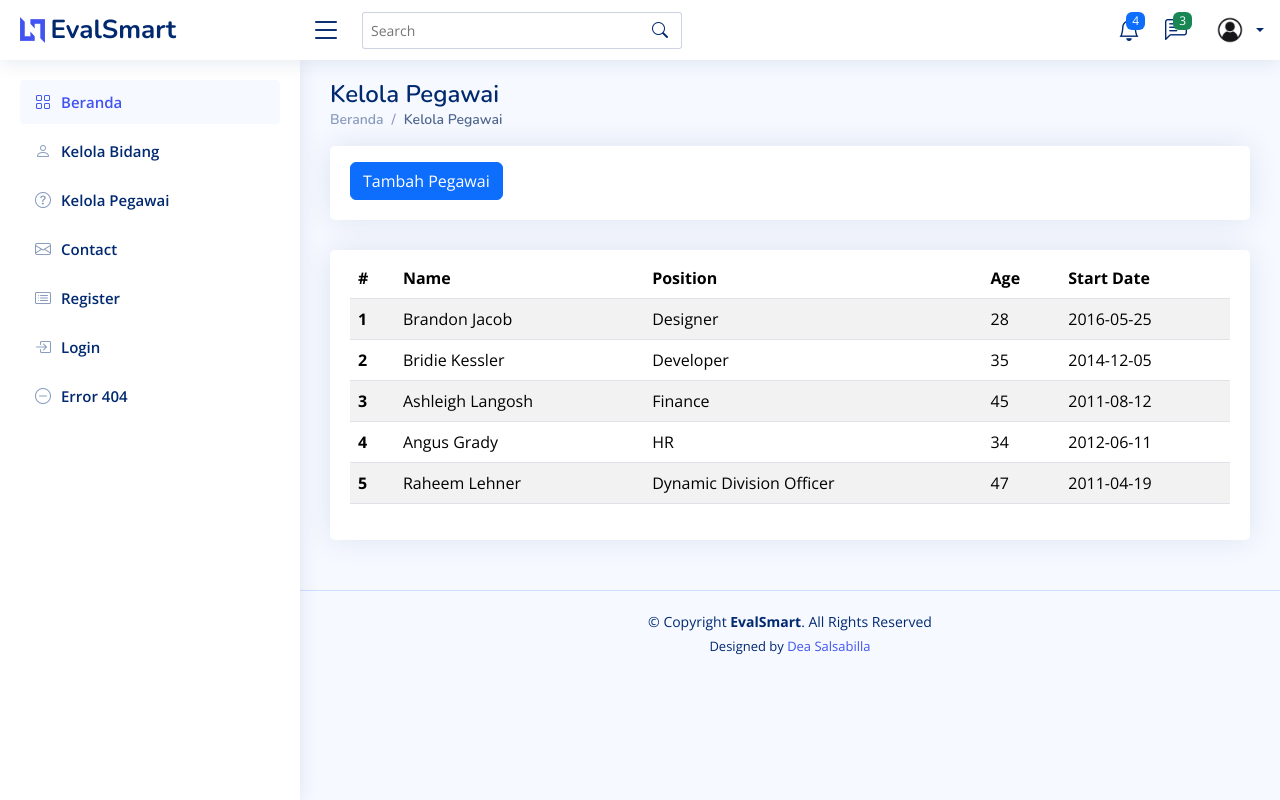
After one commit to deasalsabilla/EvalSmart, a Django app: page /pegawai/ in a window 1280 px wide. The commit adds this page. Run offline with Django 4.2, Linux system fonts and the light colour scheme; some libraries are stand-ins or nearby versions.

Commit message:
draft tampilan menu kelola pegawai

```diff
--- a/testing/templates/partials/sidebar.html
+++ b/testing/templates/partials/sidebar.html
@@ -18,9 +18,9 @@
     </li><!-- End Profile Page Nav -->
 
     <li class="nav-item">
-      <a class="nav-link collapsed" href="pages-faq.html">
+      <a class="nav-link collapsed" href="{% url 'pegawai' %}">
         <i class="bi bi-question-circle"></i>
-        <span>F.A.Q</span>
+        <span>Kelola Pegawai</span>
       </a>
     </li><!-- End F.A.Q Page Nav -->
 
--- /dev/null
+++ b/testing/templates/pegawai.html
@@ -0,0 +1,151 @@
+<!DOCTYPE html>
+<html lang="en">
+  <head>
+    <meta charset="utf-8" />
+    <meta content="width=device-width, initial-scale=1.0" name="viewport" />
+
+    <title>Kelola Pegawai - EvalSmart</title>
+    <meta content="" name="description" />
+    <meta content="" name="keywords" />
+
+    {% load static %}
+    <!-- Favicons -->
+    <link href="{% static 'assets/img/favicon.png' %}" rel="icon" />
+    <link href="{% static 'assets/img/apple-touch-icon.png' %}" rel="apple-touch-icon" />
+
+    <!-- Google Fonts -->
+    <link href="https://fonts.gstatic.com" rel="preconnect" />
+    <link href="https://fonts.googleapis.com/css?family=Open+Sans:300,300i,400,400i,600,600i,700,700i|Nunito:300,300i,400,400i,600,600i,700,700i|Poppins:300,300i,400,400i,500,500i,600,600i,700,700i" rel="stylesheet" />
+
+    <!-- Vendor CSS Files -->
+    <link href="{% static 'assets/vendor/bootstrap/css/bootstrap.min.css' %}" rel="stylesheet" />
+    <link href="{% static 'assets/vendor/bootstrap-icons/bootstrap-icons.css' %}" rel="stylesheet" />
+    <link href="{% static 'assets/vendor/boxicons/css/boxicons.min.css' %}" rel="stylesheet" />
+    <link href="{% static 'assets/vendor/quill/quill.snow.css' %}" rel="stylesheet" />
+    <link href="{% static 'assets/vendor/quill/quill.bubble.css' %}" rel="stylesheet" />
+    <link href="{% static 'assets/vendor/remixicon/remixicon.css' %}" rel="stylesheet" />
+    <link href="{% static 'assets/vendor/simple-datatables/style.css' %}" rel="stylesheet" />
+
+    <!-- Template Main CSS File -->
+    <link href="{% static 'assets/css/style.css' %}" rel="stylesheet" />
+
+    <!--  =======================================================
+  * Template Name: NiceAdmin
+  * Updated: Sep 18 2023 with Bootstrap v5.3.2
+  * Template URL: https://bootstrapmade.com/nice-admin-bootstrap-admin-html-template/
+  * Author: BootstrapMade.com
+  * License: https://bootstrapmade.com/license/
+  ========================================================  -->
+  </head>
+
+  <body>
+    {% include 'partials/header.html' %}
+    {% include 'partials/sidebar.html' %}
+
+    <main id="main" class="main">
+      <div class="pagetitle">
+        <h1>Kelola Pegawai</h1>
+        <nav>
+          <ol class="breadcrumb">
+            <li class="breadcrumb-item">
+              <a href="{% url 'home' %}">Beranda</a>
+            </li>
+            <li class="breadcrumb-item active">Kelola Pegawai</li>
+          </ol>
+        </nav>
+      </div>
+      <!-- End Page Title -->
+
+      <div class="row">
+        <div class="col-lg-12">
+          <div class="card">
+            <div class="card-body">
+              <button class="btn btn-primary mt-3"><a href="" style="color: white; text-decoration: none;">Tambah Pegawai</a></button>
+            </div>
+          </div>
+        </div>
+      </div>
+
+      <section class="section">
+        <div class="row">
+          <div class="col-lg-12">
+            <div class="card">
+              <div class="card-body">
+                <!-- Table with stripped rows -->
+                <table class="table table-striped mt-2">
+                  <thead>
+                    <tr>
+                      <th scope="col">#</th>
+                      <th scope="col">Name</th>
+                      <th scope="col">Position</th>
+                      <th scope="col">Age</th>
+                      <th scope="col">Start Date</th>
+                    </tr>
+                  </thead>
+                  <tbody>
+                    <tr>
+                      <th scope="row">1</th>
+                      <td>Brandon Jacob</td>
+                      <td>Designer</td>
+                      <td>28</td>
+                      <td>2016-05-25</td>
+                    </tr>
+                    <tr>
+                      <th scope="row">2</th>
+                      <td>Bridie Kessler</td>
+                      <td>Developer</td>
+                      <td>35</td>
+                      <td>2014-12-05</td>
+                    </tr>
+                    <tr>
+                      <th scope="row">3</th>
+                      <td>Ashleigh Langosh</td>
+                      <td>Finance</td>
+                      <td>45</td>
+                      <td>2011-08-12</td>
+                    </tr>
+                    <tr>
+                      <th scope="row">4</th>
+                      <td>Angus Grady</td>
+                      <td>HR</td>
+                      <td>34</td>
+                      <td>2012-06-11</td>
+                    </tr>
+                    <tr>
+                      <th scope="row">5</th>
+                      <td>Raheem Lehner</td>
+                      <td>Dynamic Division Officer</td>
+                      <td>47</td>
+                      <td>2011-04-19</td>
+                    </tr>
+                  </tbody>
+                </table>
+                <!-- End Table with stripped rows -->
+              </div>
+            </div>
+          </div>
+        </div>
+      </section>
+    </main>
+    <!-- End #main -->
+
+    <!-- ======= Footer ======= -->
+    {% include 'partials/footer.html' %}
+    <!-- End Footer -->
+
+    <a href="#" class="back-to-top d-flex align-items-center justify-content-center"><i class="bi bi-arrow-up-short"></i></a>
+
+    <!-- Vendor JS Files -->
+    <script src="{% static 'assets/vendor/apexcharts/apexcharts.min.js' %}"></script>
+    <script src="{% static 'assets/vendor/bootstrap/js/bootstrap.bundle.min.js' %}"></script>
+    <script src="{% static 'assets/vendor/chart.js/chart.umd.js' %}"></script>
+    <script src="{% static 'assets/vendor/echarts/echarts.min.js' %}"></script>
+    <script src="{% static 'assets/vendor/quill/quill.min.js' %}"></script>
+    <script src="{% static 'assets/vendor/simple-datatables/simple-datatables.js' %}"></script>
+    <script src="{% static 'assets/vendor/tinymce/tinymce.min.js' %}"></script>
+    <script src="{% static 'assets/vendor/php-email-form/validate.js' %}"></script>
+
+    <!-- Template Main JS File -->
+    <script src="{% static 'assets/js/main.js' %}"></script>
+  </body>
+</html>
--- a/testing/urls.py
+++ b/testing/urls.py
@@ -31,4 +31,5 @@ urlpatterns = [
     path("user/", views.user, name="user"),
     path("user/tambah-user/", views.tambah_user, name="tambah_user"),
     path('user/hapus-user/<int:user_id>/', views.hapus_user, name='hapus_user'),
+    path("pegawai/", views.pegawai, name="pegawai"),
 ]
--- a/testing/views.py
+++ b/testing/views.py
@@ -140,3 +140,7 @@ def delete_bidang(request, id):
         bidang.delete()
         messages.success(request, 'Bidang berhasil dihapus!')
         return redirect('bidang')  # Kembali ke halaman tabel
+
+# mengarahkan ke halaman kelola pegawai
+def pegawai(request):
+    return render(request, 'pegawai.html')
```
